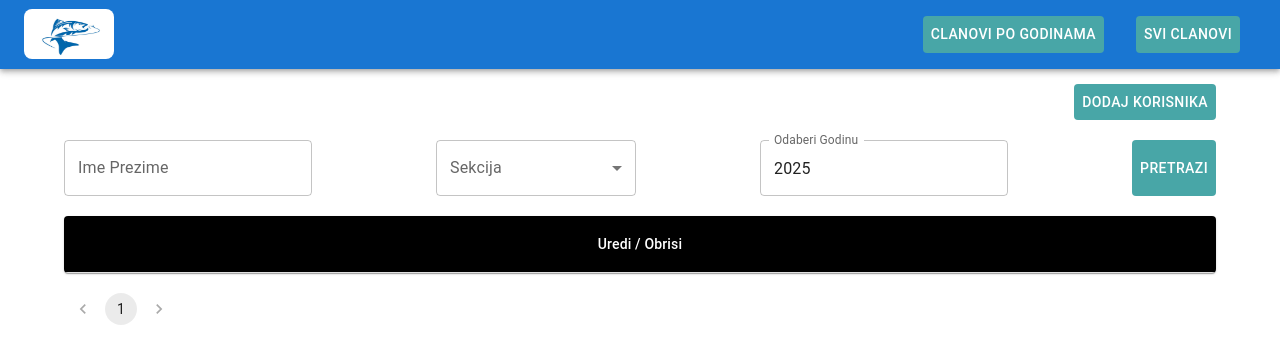
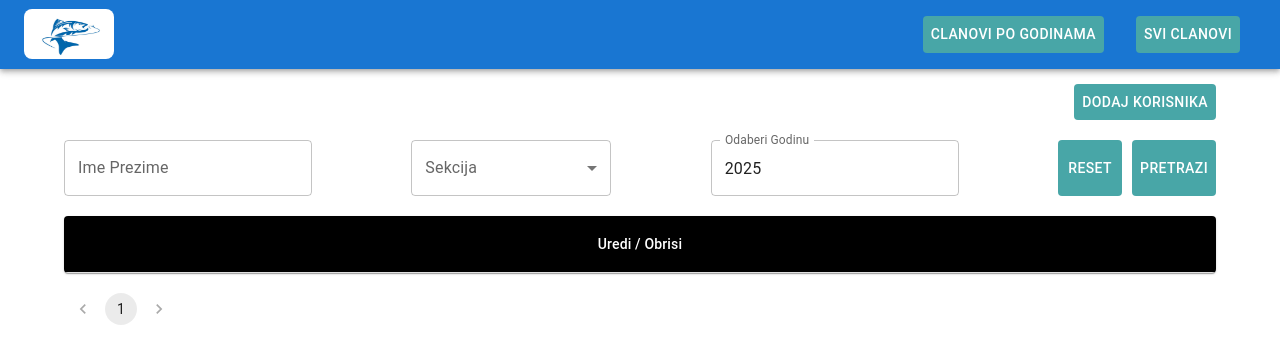
Before and after one commit to Amar-Omerika/FishFlow, a React (Vite) app: page / in a window 1280 px wide. Shown: the top 364 px of the page. Built offline with nearby package versions, Linux system fonts and the light colour scheme.

Commit message:
feat: add reset button on home page

```diff
--- a/src/ui/Home.tsx
+++ b/src/ui/Home.tsx
@@ -135,6 +135,14 @@ const Home = () => {
     fetchKorisnikGodine(filters, limit, 0);
   };
 
+  const handleResetFilters = () => {
+    setSection("");
+    setSelectedYear(dayjs());
+    setImePrezime("");
+    setPage(1);
+    fetchKorisnikGodine({}, limit, 0);
+  };
+
   const handlePageChange = (event: ChangeEvent<unknown>, value: number) => {
     setPage(value);
   };
@@ -170,6 +178,7 @@ const Home = () => {
             id="outlined-basic"
             label="Ime Prezime"
             variant="outlined"
+            value={imePrezime}
             onChange={(e) => setImePrezime(e.target.value)}
           />
           <FormControl variant="outlined" sx={{ minWidth: 200 }}>
@@ -203,12 +212,24 @@ const Home = () => {
               },
             }}
           />
+          <div style={{ display: "flex" }}>
+            <Button
+              style={{
+                backgroundColor: COLORS.primary,
+                color: "#fff",
+                marginRight: 10,
+              }}
+              onClick={handleResetFilters}
+            >
+              Reset
+            </Button>
             <Button
               style={{ backgroundColor: COLORS.primary, color: "#fff" }}
               onClick={handleSearch}
             >
               Pretrazi
             </Button>
+          </div>
         </Container>
         <div style={{ height: 20 }} />
         <CustomTable
```
Lines whose indentation alone changed are shown as unchanged.
